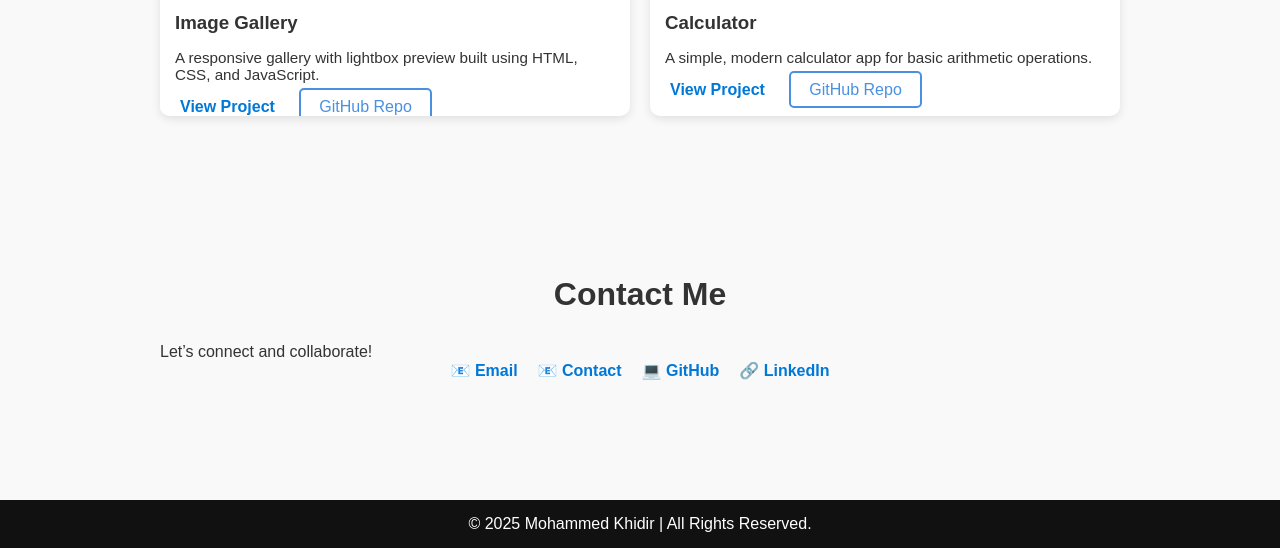
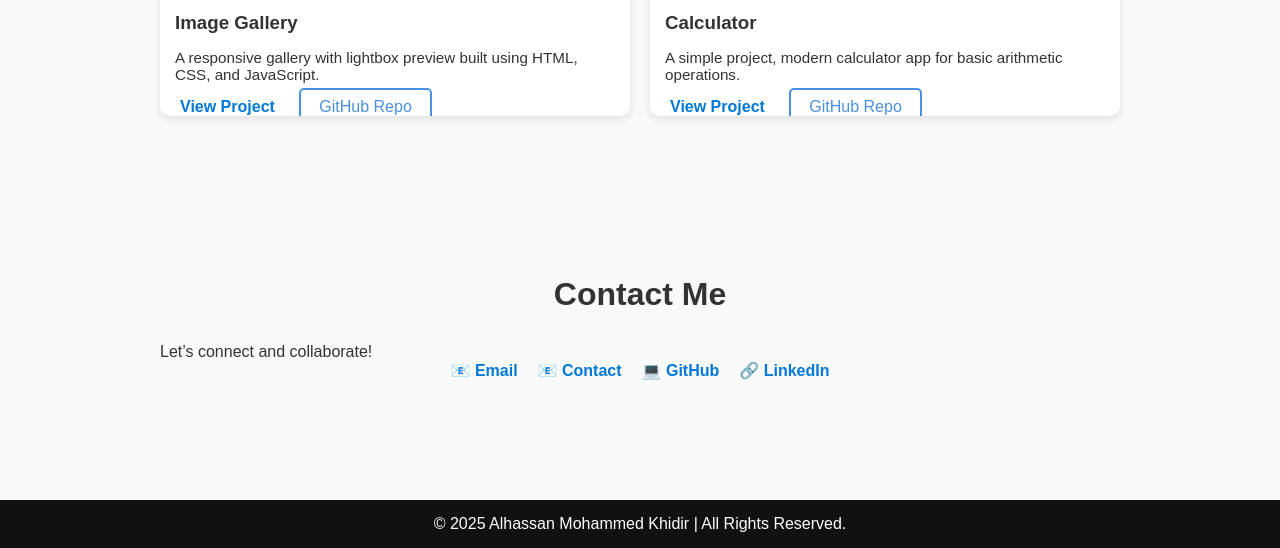
Before and after one commit to eaglespy18/CodeAlpha_Portfolio, a plain HTML site: page index.html in a window 1280 px wide. Shown: the part 1554-2102 px from the top of the page. Drawn offline with Linux system fonts and the light colour scheme.

Commit message:
edited my details

```diff
--- a/index.html
+++ b/index.html
@@ -24,7 +24,7 @@
   <!-- ===== HERO SECTION ===== -->
   <section id="home" class="hero">
     <div class="hero-content">
-      <h2>Hello, I’m <span>Mohammed Khidir</span></h2>
+      <h2>Hello, I’m <span>Alhassan Mohammed Khidir</span></h2>
       <p>Web Developer | Backend Enthusiast | Tech Learner</p>
       <a href="resume.pdf" target="_blank" class="btn">Download Resume</a>
     </div>
@@ -68,7 +68,7 @@
       <div class="project-card">
         <img src="images/calculator-thumb.jpg" alt="Calculator" />
         <h3>Calculator</h3>
-        <p>A simple, modern calculator app for basic arithmetic operations.</p>
+        <p>A simple project, modern calculator app for basic arithmetic operations.</p>
         <a href="https://eaglespy18.github.io/CodeAlpha_Calculator/" target="_blank" class="btn">View Project</a>
         <a href="https://github.com/eaglespy18/CodeAlpha_Calculator" target="_blank" class="btn-outline">GitHub Repo</a>
       </div>
@@ -89,7 +89,7 @@
 
   <!-- ===== FOOTER ===== -->
   <footer>
-    <p>© 2025 Mohammed Khidir | All Rights Reserved.</p>
+    <p>© 2025 Alhassan Mohammed Khidir | All Rights Reserved.</p>
   </footer>
 
   <script src="script.js"></script>
```
